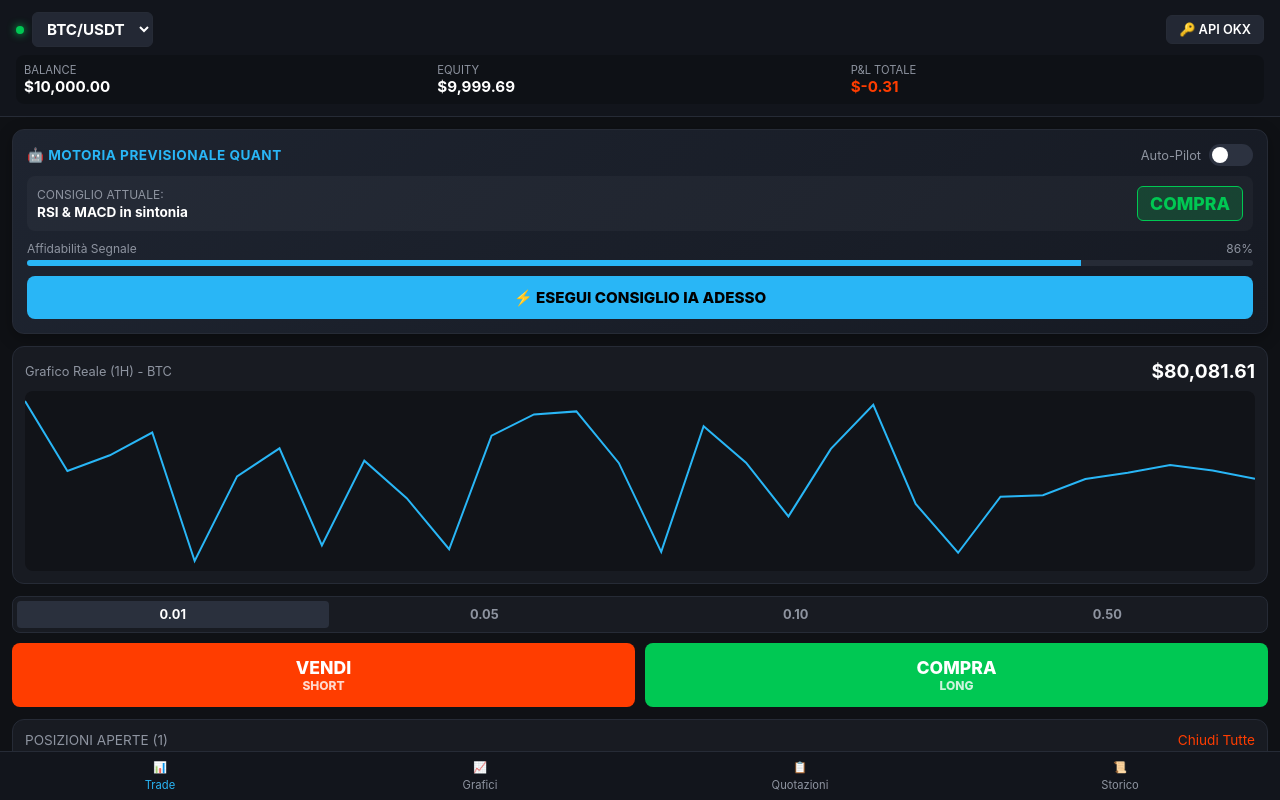
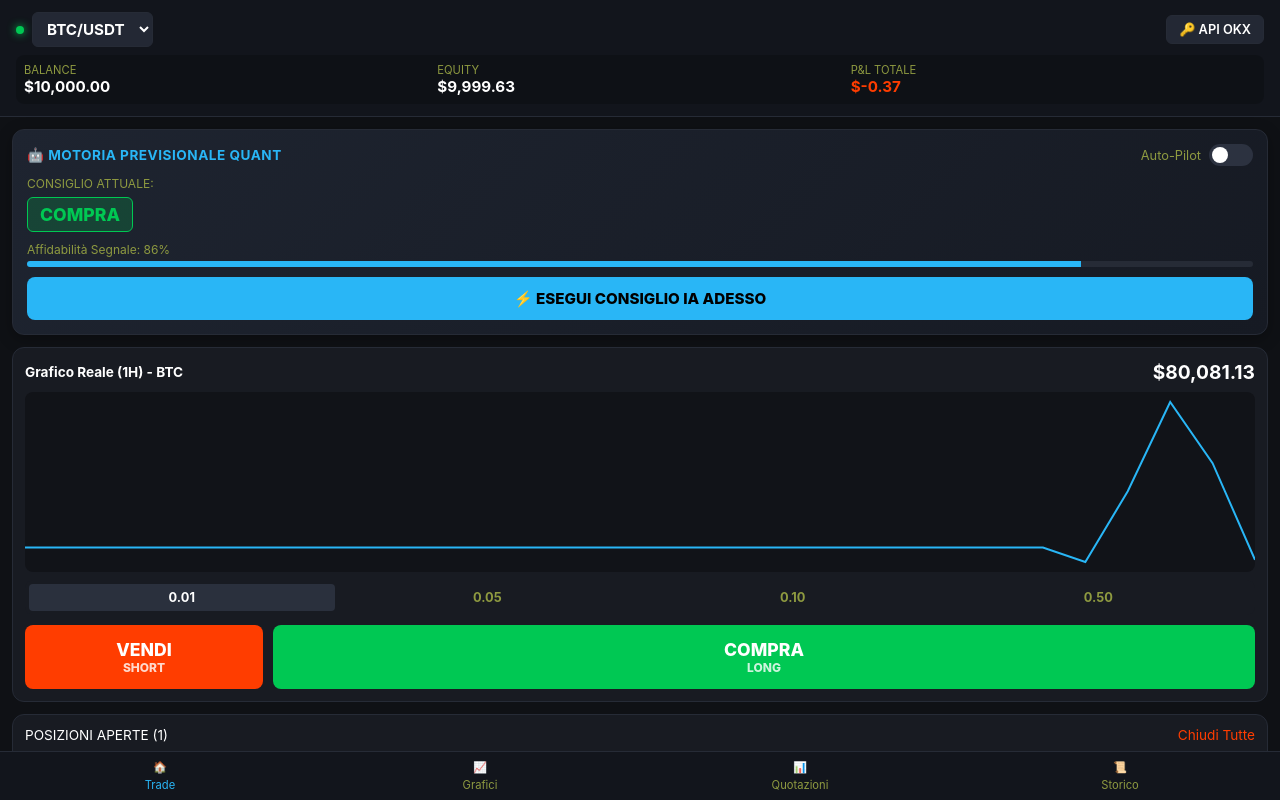
Before and after one commit to andrycally1993-ops/trading-app, a plain HTML site: page index.html in a window 1280 px wide. Both pictures are taken after a click on the button "⚡ ESEGUI CONSIGLIO IA ADESSO". Drawn offline with Linux system fonts and the light colour scheme.

Commit message:
Update index.html

```diff
--- a/index.html
+++ b/index.html
@@ -2,7 +2,7 @@
 <html lang="it">
 <head>
   <meta charset="UTF-8">
-    <meta name="viewport" content="width=device-width, initial-scale=1.0, maximum-scale=1.0, user-scalable=no">
+  <meta name="viewport" content="width=device-width, initial-scale=1.0">
   <title>AI OKX Trader Pro</title>
   <style>
     :root {
@@ -14,10 +14,9 @@
       --accent-blue: #29b6f6;
       --accent-gold: #ffd700;
       --text-main: #ffffff;
-            --text-sub: #8e94a0;
+      --text-sub: #8e9a40;
       --border-color: #262b36;
     }
-
     * {
       box-sizing: border-box;
       margin: 0;
@@ -25,7 +24,6 @@
       font-family: -apple-system, BlinkMacSystemFont, "Segoe UI", Roboto, Helvetica, Arial, sans-serif;
       -webkit-tap-highlight-color: transparent;
     }
-
     body {
       background-color: var(--bg-dark);
       color: var(--text-main);
@@ -34,26 +32,17 @@
       height: 100vh;
       overflow: hidden;
     }
-
     header {
       background-color: var(--bg-header);
       padding: 12px 16px;
       border-bottom: 1px solid var(--border-color);
     }
-
     .header-top {
       display: flex;
       justify-content: space-between;
       align-items: center;
       margin-bottom: 8px;
     }
-
-        .symbol-selector-wrapper {
-            display: flex;
-            align-items: center;
-            gap: 8px;
-        }
-
     .status-dot {
       width: 8px;
       height: 8px;
@@ -61,7 +50,6 @@
       border-radius: 50%;
       box-shadow: 0 0 8px var(--accent-green);
     }
-
     #symbolSelect {
       background: #232834;
       color: var(--text-main);
@@ -72,9 +60,8 @@
       font-weight: 700;
       outline: none;
     }
-
     .api-btn {
-            background-color: #232834;
+      background: #232834;
       color: var(--text-main);
       border: 1px solid var(--border-color);
       padding: 6px 12px;
@@ -83,32 +70,27 @@
       font-weight: 600;
       cursor: pointer;
     }
-
     .metrics-grid {
       display: grid;
       grid-template-columns: repeat(3, 1fr);
       gap: 8px;
-            background: rgba(0,0,0,0.2);
+      background: rgba(0, 0, 0, 0.2);
       padding: 8px;
       border-radius: 8px;
     }
-
     .metric-item {
       display: flex;
       flex-direction: column;
     }
-
     .metric-label {
       font-size: 0.7rem;
       color: var(--text-sub);
       text-transform: uppercase;
     }
-
     .metric-value {
       font-size: 0.95rem;
       font-weight: 700;
     }
-
     main {
       flex: 1;
       overflow-y: auto;
@@ -117,17 +99,14 @@
       flex-direction: column;
       gap: 12px;
     }
-
     .tab-content {
       display: none;
       flex-direction: column;
       gap: 12px;
     }
-
     .tab-content.active {
       display: flex;
     }
-
     .ai-card {
       background: linear-gradient(135deg, #1e2430 0%, #161a23 100%);
       border: 1px solid var(--border-color);
@@ -135,21 +114,18 @@
       padding: 14px;
       box-shadow: 0 4px 15px rgba(0,0,0,0.3);
     }
-
     .ai-header {
       display: flex;
       justify-content: space-between;
       align-items: center;
       margin-bottom: 10px;
     }
-
     .ai-title {
       font-size: 0.85rem;
       color: var(--accent-blue);
       font-weight: 700;
       letter-spacing: 0.5px;
     }
-
     .toggle-container {
       display: flex;
       align-items: center;
@@ -157,16 +133,17 @@
       font-size: 0.8rem;
       color: var(--text-sub);
     }
-
     .switch {
       position: relative;
       display: inline-block;
       width: 44px;
       height: 22px;
     }
-
-        .switch input { opacity: 0; width: 0; height: 0; }
-
+    .switch input {
+      opacity: 0;
+      width: 0;
+      height: 0;
+    }
     .slider {
       position: absolute;
       cursor: pointer;
@@ -175,38 +152,32 @@
       transition: .3s;
       border-radius: 22px;
     }
-
     .slider:before {
       position: absolute;
       content: "";
-            height: 16px; width: 16px;
+      height: 16px;
+      width: 16px;
       left: 3px; bottom: 3px;
       background-color: white;
       transition: .3s;
       border-radius: 50%;
     }
-
-        input:checked + .slider { background-color: var(--accent-green); }
-        input:checked + .slider:before { transform: translateX(22px); }
-
-        .ai-recommendation {
-            display: flex;
-            align-items: center;
-            justify-content: space-between;
-            background: rgba(255,255,255,0.03);
-            padding: 10px;
-            border-radius: 8px;
-            margin-bottom: 10px;
+    input:checked + .slider {
+      background-color: var(--accent-green);
     }
-
+    input:checked + .slider:before {
+      transform: translateX(22px);
+    }
     .signal-badge {
       font-size: 1.1rem;
       font-weight: 800;
       padding: 6px 12px;
       border-radius: 6px;
       text-transform: uppercase;
+      display: inline-block;
+      margin-top: 6px;
+      margin-bottom: 10px;
     }
-
     .signal-buy { background: rgba(0, 200, 83, 0.2); color: var(--accent-green); border: 1px solid var(--accent-green); }
     .signal-sell { background: rgba(255, 61, 0, 0.2); color: var(--accent-red); border: 1px solid var(--accent-red); }
 
@@ -217,14 +188,12 @@
       overflow: hidden;
       margin-top: 4px;
     }
-
     .prob-bar-fill {
       height: 100%;
       background: var(--accent-blue);
       width: 85%;
       transition: width 0.5s ease;
     }
-
     .btn-action-ai {
       width: 100%;
       padding: 12px;
@@ -235,52 +204,45 @@
       font-weight: 800;
       font-size: 0.95rem;
       cursor: pointer;
+      margin-top: 10px;
     }
-
     .chart-card {
       background: var(--bg-card);
       border-radius: 12px;
+      border: 1px solid var(--border-color);
       padding: 12px;
-            border: 1px solid var(--border-color);
       display: flex;
       flex-direction: column;
       gap: 8px;
     }
-
     .chart-header {
       display: flex;
       justify-content: space-between;
       align-items: center;
     }
-
     .live-price {
       font-size: 1.2rem;
       font-weight: 700;
     }
-
     #chartCanvas {
       width: 100%;
       height: 180px;
       background: #111318;
       border-radius: 8px;
     }
-
     .trade-controls {
       display: grid;
-            grid-template-columns: 1fr 1fr;
+      grid-template-columns: repeat(5, 1fr);
       gap: 10px;
     }
-
     .lot-selector {
-            grid-column: span 2;
+      grid-column: span 5;
       display: flex;
       justify-content: space-between;
       background: var(--bg-card);
       padding: 4px;
       border-radius: 8px;
-            border: 1px solid var(--border-color);
     }
-
     .lot-btn {
       flex: 1;
       background: transparent;
@@ -289,15 +251,13 @@
       padding: 6px;
       font-size: 0.8rem;
       font-weight: 700;
+      cursor: pointer;
       border-radius: 4px;
-            cursor: pointer;
     }
-
     .lot-btn.active {
       background: #2a303d;
       color: var(--text-main);
     }
-
     .btn-trade {
       padding: 14px;
       border: none;
@@ -309,27 +269,23 @@
       display: flex;
       flex-direction: column;
       align-items: center;
+      justify-content: center;
     }
-
     .btn-buy { background: var(--accent-green); }
     .btn-sell { background: var(--accent-red); }
-
     .positions-card {
       background: var(--bg-card);
       border-radius: 12px;
       padding: 12px;
       border: 1px solid var(--border-color);
     }
-
     .positions-header {
       display: flex;
       justify-content: space-between;
       align-items: center;
       margin-bottom: 8px;
       font-size: 0.85rem;
-            color: var(--text-sub);
     }
-
     .position-item {
       display: flex;
       justify-content: space-between;
@@ -337,16 +293,12 @@
       padding: 10px 0;
       border-bottom: 1px solid rgba(255,255,255,0.05);
     }
-
-        .pos-symbol { font-weight: 700; font-size: 0.9rem; }
-        .pos-type { font-size: 0.75rem; font-weight: 700; padding: 2px 6px; border-radius: 4px; }
-        .pos-type.buy { color: var(--accent-green); background: rgba(0,200,83,0.1); }
-        .pos-type.sell { color: var(--accent-red); background: rgba(255,61,0,0.1); }
-
-        .pos-pnl { font-weight: 700; font-size: 0.95rem; }
+    .pos-symbol { font-weight: 700; font-size: 0.75rem; }
+    .pos-type { font-size: 0.75rem; text-transform: uppercase; padding: 2px 6px; border-radius: 4px; }
+    .pos-type.buy { background: rgba(0,200,83,0.1); color: var(--accent-green); }
+    .pos-type.sell { background: rgba(255,61,0,0.1); color: var(--accent-red); }
     .pnl-plus { color: var(--accent-green); }
     .pnl-minus { color: var(--accent-red); }
-
     .btn-close-pos {
       background: #2a303d;
       border: none;
@@ -356,7 +308,6 @@
       font-size: 0.75rem;
       cursor: pointer;
     }
-
     nav {
       background-color: var(--bg-header);
       border-top: 1px solid var(--border-color);
@@ -364,7 +315,6 @@
       grid-template-columns: repeat(4, 1fr);
       padding: 8px 0;
     }
-
     .nav-item {
       display: flex;
       flex-direction: column;
@@ -374,11 +324,9 @@
       font-size: 0.7rem;
       cursor: pointer;
     }
-
     .nav-item.active {
       color: var(--accent-blue);
     }
-
     .modal {
       display: none;
       position: fixed;
@@ -389,7 +337,6 @@
       justify-content: center;
       padding: 20px;
     }
-
     .modal-content {
       background: var(--bg-card);
       border-radius: 12px;
@@ -398,18 +345,15 @@
       max-width: 400px;
       border: 1px solid var(--border-color);
     }
-
     .form-group {
       margin-bottom: 12px;
     }
-
     .form-group label {
-            display: block;
       font-size: 0.8rem;
       color: var(--text-sub);
+      display: block;
       margin-bottom: 4px;
     }
-
     .form-group input, .form-group select {
       width: 100%;
       padding: 10px;
@@ -422,10 +366,9 @@
   </style>
 </head>
 <body>
-
   <header>
     <div class="header-top">
-            <div class="symbol-selector-wrapper">
+      <div style="display: flex; align-items: center; gap: 8px;">
         <div class="status-dot"></div>
         <select id="symbolSelect" onchange="changeSymbol()">
           <option value="BTC/USDT">BTC/USDT</option>
@@ -436,7 +379,6 @@
       </div>
       <button class="api-btn" onclick="openModal()">🔑 API OKX</button>
     </div>
-
     <div class="metrics-grid">
       <div class="metric-item">
         <span class="metric-label">Balance</span>
@@ -455,7 +397,6 @@
 
   <main>
     <div id="tab-trade" class="tab-content active">
-
       <div class="ai-card">
         <div class="ai-header">
           <span class="ai-title">🤖 MOTORIA PREVISIONALE QUANT</span>
@@ -467,36 +408,21 @@
             </label>
           </div>
         </div>
-
-                <div class="ai-recommendation">
-                    <div>
         <div style="font-size: 0.75rem; color: var(--text-sub);">CONSIGLIO ATTUALE:</div>
-                        <div style="font-size: 0.85rem; font-weight: 700; margin-top:2px;" id="aiReason">RSI & MACD in sintonia</div>
+        <div id="aiSignalBadge" class="signal-badge signal-buy">COMPRA</div>
+        <div style="font-size: 0.75rem; color: var(--text-sub);">Affidabilità Segnale: <span id="probVal">88%</span></div>
+        <div class="prob-bar-bg">
+          <div id="probBar" class="prob-bar-fill"></div>
         </div>
-                    <div class="signal-badge signal-buy" id="aiSignalBadge">COMPRA</div>
-                </div>
-
-                <div style="margin-bottom: 10px;">
-                    <div style="display: flex; justify-content: space-between; font-size: 0.75rem; color: var(--text-sub);">
-                        <span>Affidabilità Segnale</span>
-                        <span id="probVal">88%</span>
-                    </div>
-                    <div class="prob-bar-bg">
-                        <div class="prob-bar-fill" id="probBar"></div>
-                    </div>
-                </div>
-
         <button class="btn-action-ai" onclick="executeAiTrade()">⚡ ESEGUI CONSIGLIO IA ADESSO</button>
       </div>
 
       <div class="chart-card">
         <div class="chart-header">
-                    <span style="font-size:0.8rem; color:var(--text-sub);" id="chartTitle">Grafico Reale (1H) - BTC</span>
+          <span style="font-size: 0.85rem; font-weight: 700;" id="chartTitle">Grafico Reale (1H) - BTC</span>
           <span class="live-price" id="livePrice">$80,084.01</span>
         </div>
         <canvas id="chartCanvas"></canvas>
-            </div>
-
         <div class="trade-controls">
           <div class="lot-selector">
             <button class="lot-btn active" onclick="setLot(0.01, this)">0.01</button>
@@ -504,34 +430,32 @@
             <button class="lot-btn" onclick="setLot(0.10, this)">0.10</button>
             <button class="lot-btn" onclick="setLot(0.50, this)">0.50</button>
           </div>
-
           <button class="btn-trade btn-sell" onclick="placeOrder('SELL')">
             <span>VENDI</span>
             <span style="font-size: 0.75rem; opacity: 0.8;">SHORT</span>
           </button>
-
-                <button class="btn-trade btn-buy" onclick="placeOrder('BUY')">
+          <button class="btn-trade btn-buy" style="grid-column: span 4;" onclick="placeOrder('BUY')">
             <span>COMPRA</span>
             <span style="font-size: 0.75rem; opacity: 0.8;">LONG</span>
           </button>
+        </div>
       </div>
 
       <div class="positions-card">
         <div class="positions-header">
           <span>POSIZIONI APERTE (<span id="posCount">0</span>)</span>
-                    <span style="color:var(--accent-red); cursor:pointer;" onclick="closeAllPositions()">Chiudi Tutte</span>
+          <span style="color: var(--accent-red); cursor: pointer;" onclick="closeAllPositions()">Chiudi Tutte</span>
         </div>
-                <div id="positionsContainer">
-                    <div style="text-align:center; padding: 15px; color:var(--text-sub); font-size:0.85rem;">Nessuna posizione aperta</div>
+        <div id="positionsContainer" style="text-align: center; padding: 15px; color: var(--text-sub); font-size: 0.85rem;">
+          Nessuna posizione aperta
         </div>
       </div>
-
     </div>
   </main>
 
   <nav>
     <div class="nav-item active">
-            <span>📊</span>
+      <span>🏠</span>
       <span>Trade</span>
     </div>
     <div class="nav-item" onclick="alert('Grafici avanzati attivi')">
@@ -539,7 +463,7 @@
       <span>Grafici</span>
     </div>
     <div class="nav-item" onclick="alert('Mercati OKX sincronizzati')">
-            <span>📋</span>
+      <span>📊</span>
       <span>Quotazioni</span>
     </div>
     <div class="nav-item" onclick="alert('Storico ordini salvato')">
@@ -551,7 +475,6 @@
   <div class="modal" id="apiModal">
     <div class="modal-content">
       <h3 style="margin-bottom: 12px;">🔑 Configurazione OKX</h3>
-
       <div class="form-group">
         <label>Modalità Account</label>
         <select id="apiEnv">
@@ -559,22 +482,18 @@
           <option value="real">Reale (Soldi Veri)</option>
         </select>
       </div>
-
       <div class="form-group">
         <label>API Key OKX</label>
         <input type="text" id="apiKey" placeholder="Inserisci API Key">
       </div>
-
       <div class="form-group">
         <label>Secret Key OKX</label>
         <input type="password" id="apiSecret" placeholder="Inserisci Secret Key">
       </div>
-
       <div class="form-group">
         <label>Passphrase API</label>
         <input type="password" id="apiPass" placeholder="Inserisci Passphrase">
       </div>
-
       <button class="btn-action-ai" onclick="saveSettings()">SALVA E CONNETTI</button>
     </div>
   </div>
@@ -598,14 +517,14 @@
 
     const canvas = document.getElementById('chartCanvas');
     const ctx = canvas.getContext('2d');
-        let chartData = Array.from({length: 30}, () => currentPrice + (Math.random() - 0.5) * (currentPrice * 0.005));
+    let chartData = Array.from({ length: 30 }, () => currentPrice);
 
     function changeSymbol() {
       const select = document.getElementById('symbolSelect');
       currentSymbol = select.value;
       currentPrice = basePrices[currentSymbol];
-            document.getElementById('chartTitle').innerText = `Grafico Reale (1H) - ${currentSymbol.split('/')[0]}`;
-            chartData = Array.from({length: 30}, () => currentPrice + (Math.random() - 0.5) * (currentPrice * 0.005));
+      chartData = Array.from({ length: 30 }, () => currentPrice);
+      document.getElementById('chartTitle').innerText = `Grafico Reale (1H) - ${currentSymbol}`;
       drawChart();
     }
 
@@ -628,12 +547,11 @@
         if (index === 0) ctx.moveTo(x, y);
         else ctx.lineTo(x, y);
       });
-
       ctx.stroke();
     }
 
     setInterval(() => {
-            const volatility = currentPrice * 0.0005;
+      const volatility = currentPrice * 0.0006;
       const change = (Math.random() - 0.49) * volatility;
       currentPrice += change;
       basePrices[currentSymbol] = currentPrice;
@@ -647,17 +565,15 @@
 
       if (Math.random() > 0.8) {
         aiProb = Math.floor(75 + Math.random() * 20);
-                aiCurrentSignal = Math.random() > 0.4 ? 'BUY' : 'SELL';
-
+        aiCurrentSignal = Math.random() > 0.4 ? 'COMPRA' : 'VENDI';
         const badge = document.getElementById('aiSignalBadge');
-                badge.innerText = aiCurrentSignal === 'BUY' ? 'COMPRA' : 'VENDI';
-                badge.className = `signal-badge ${aiCurrentSignal === 'BUY' ? 'signal-buy' : 'signal-sell'}`;
-
+        badge.innerText = aiCurrentSignal;
+        badge.className = `signal-badge ${aiCurrentSignal === 'COMPRA' ? 'signal-buy' : 'signal-sell'}`;
         document.getElementById('probVal').innerText = `${aiProb}%`;
         document.getElementById('probBar').style.width = `${aiProb}%`;
 
         if (autoPilot && aiProb > 85) {
-                    placeOrder(aiCurrentSignal);
+          placeOrder(aiCurrentSignal === 'COMPRA' ? 'BUY' : 'SELL');
         }
       }
     }, 1500);
@@ -682,30 +598,26 @@
     }
 
     function updatePositions() {
-            let totalPnl = 0;
+      let totalPnL = 0;
       const container = document.getElementById('positionsContainer');
 
       if (positions.length === 0) {
-                container.innerHTML = `<div style="text-align:center; padding: 15px; color:var(--text-sub); font-size:0.85rem;">Nessuna posizione aperta</div>`;
+        container.innerHTML = `<div style="text-align: center; color: var(--text-sub); font-size: 0.85rem;">Nessuna posizione aperta</div>`;
       } else {
         container.innerHTML = positions.map(pos => {
-                    const pairCurrentPrice = basePrices[pos.symbol];
-                    const diff = pairCurrentPrice - pos.entryPrice;
-                    pos.pnl = pos.type === 'BUY' ? (diff * pos.amount) : (-diff * pos.amount);
-                    totalPnl += pos.pnl;
-
-                    const pnlClass = pos.pnl >= 0 ? 'pnl-plus' : 'pnl-minus';
-
+          const diff = pos.symbol === currentSymbol ? currentPrice - pos.entryPrice : 0;
+          pos.pnl = pos.type === 'BUY' ? diff * pos.amount : -diff * pos.amount;
+          totalPnL += pos.pnl;
           return `
             <div class="position-item">
               <div>
                 <span class="pos-symbol">${pos.symbol}</span>
                 <span class="pos-type ${pos.type.toLowerCase()}">${pos.type} ${pos.amount}</span>
-                                <div style="font-size: 0.75rem; color: var(--text-sub); margin-top:2px;">Entrata: $${pos.entryPrice.toFixed(2)}</div>
+                <div style="font-size: 0.7rem; color: var(--text-sub); margin-top: 2px;">Entrata: $${pos.entryPrice.toFixed(2)}</div>
               </div>
-                            <div style="text-align:right;">
-                                <div class="pos-pnl ${pnlClass}">${pos.pnl >= 0 ? '+' : ''}$${pos.pnl.toFixed(2)}</div>
-                                <button class="btn-close-pos" onclick="closePos(${pos.id})" style="margin-top:2px;">Chiudi</button>
+              <div style="text-align: right;">
+                <div class="${pos.pnl >= 0 ? 'pnl-plus' : 'pnl-minus'}" style="font-weight: 700;">${pos.pnl >= 0 ? '+' : ''}$${pos.pnl.toFixed(2)}</div>
+                <button class="btn-close-pos" onclick="closePos(${pos.id})" style="margin-top: 2px;">Chiudi</button>
               </div>
             </div>
           `;
@@ -713,12 +625,11 @@
       }
 
       document.getElementById('posCount').innerText = positions.length;
-            const equity = balance + totalPnl;
-            document.getElementById('equityVal').innerText = `$${equity.toLocaleString('en-US', {minimumFractionDigits: 2})}`;
+      document.getElementById('equityVal').innerText = `$${(balance + totalPnL).toLocaleString('en-US', {minimumFractionDigits: 2, maximumFractionDigits: 2})}`;
 
-            const pnlElem = document.getElementById('pnlVal');
-            pnlElem.innerText = `${totalPnl >= 0 ? '+' : ''}$${totalPnl.toFixed(2)}`;
-            pnlElem.className = `metric-value ${totalPnl >= 0 ? 'pnl-plus' : 'pnl-minus'}`;
+      const pnlEl = document.getElementById('pnlVal');
+      pnlEl.innerText = `${totalPnL >= 0 ? '+' : ''}$${totalPnL.toFixed(2)}`;
+      pnlEl.className = `metric-value ${totalPnL >= 0 ? 'pnl-plus' : 'pnl-minus'}`;
     }
 
     function closePos(id) {
@@ -726,7 +637,7 @@
       if (posIndex !== -1) {
         balance += positions[posIndex].pnl;
         positions.splice(posIndex, 1);
-                document.getElementById('balanceVal').innerText = `$${balance.toLocaleString('en-US', {minimumFractionDigits: 2})}`;
+        document.getElementById('balanceVal').innerText = `$${balance.toLocaleString('en-US', {minimumFractionDigits: 2, maximumFractionDigits: 2})}`;
         updatePositions();
       }
     }
@@ -734,19 +645,21 @@
     function closeAllPositions() {
       positions.forEach(p => balance += p.pnl);
       positions = [];
-            document.getElementById('balanceVal').innerText = `$${balance.toLocaleString('en-US', {minimumFractionDigits: 2})}`;
+      document.getElementById('balanceVal').innerText = `$${balance.toLocaleString('en-US', {minimumFractionDigits: 2, maximumFractionDigits: 2})}`;
       updatePositions();
     }
 
     function executeAiTrade() {
-            placeOrder(aiCurrentSignal);
+      placeOrder(aiCurrentSignal === 'COMPRA' ? 'BUY' : 'SELL');
     }
 
     function toggleAutopilot() {
       autoPilot = document.getElementById('autopilotCheck').checked;
     }
 
-        function openModal() { document.getElementById('apiModal').style.display = 'flex'; }
+    function openModal() {
+      document.getElementById('apiModal').style.display = 'flex';
+    }
 
     async function saveSettings() {
       const env = document.getElementById('apiEnv').value;
@@ -754,44 +667,64 @@
       const secretKey = document.getElementById('apiSecret').value;
       const passphrase = document.getElementById('apiPass').value;
 
+      // Salvataggio permanente nel browser
+      localStorage.setItem('apiEnv', env);
+      localStorage.setItem('apiKey', apiKey);
+      localStorage.setItem('apiSecret', secretKey);
+      localStorage.setItem('apiPass', passphrase);
+
       try {
         const response = await fetch('/api/config', {
           method: 'POST',
           headers: { 'Content-Type': 'application/json' },
           body: JSON.stringify({ env, apiKey, secretKey, passphrase })
         });
-                await response.json();
-
+        if (response.ok) {
           document.getElementById('apiModal').style.display = 'none';
-                if(env === 'real') {
+          if (env === 'real') {
             alert('Configurazione salvata! Connessione al conto Reale OKX stabilita.');
-                    fetchRealBalance();
+            if (typeof FetchRealBalance === 'function') FetchRealBalance();
           } else {
             alert('Modalità Demo attiva.');
-                    location.reload();
+          }
+        } else {
+          alert('Errore nel salvataggio della configurazione.');
         }
       } catch (err) {
         alert('Errore di comunicazione con il server.');
       }
     }
 
-        async function fetchRealBalance() {
-            try {
-                const res = await fetch('/api/balance');
-                const data = await res.json();
-                if(data.real) {
-                    balance = data.balance;
-                    document.getElementById('balanceVal').innerText = `$${balance.toLocaleString('en-US', {minimumFractionDigits: 2})}`;
-                    document.getElementById('equityVal').innerText = `$${balance.toLocaleString('en-US', {minimumFractionDigits: 2})}`;
-                    updatePositions();
-                }
-            } catch (e) {
-                console.log("Impossibile recuperare il saldo reale");
-            }
-        }
-
     window.onload = () => {
       drawChart();
+
+      // Ripristino automatico da localStorage
+      const savedEnv = localStorage.getItem('apiEnv');
+      const savedKey = localStorage.getItem('apiKey');
+      const savedSecret = localStorage.getItem('apiSecret');
+      const savedPass = localStorage.getItem('apiPass');
+
+      if (savedEnv) document.getElementById('apiEnv').value = savedEnv;
+      if (savedKey) document.getElementById('apiKey').value = savedKey;
+      if (savedSecret) document.getElementById('apiSecret').value = savedSecret;
+      if (savedPass) document.getElementById('apiPass').value = savedPass;
+
+      if (savedKey) {
+        fetch('/api/config', {
+          method: 'POST',
+          headers: { 'Content-Type': 'application/json' },
+          body: JSON.stringify({
+            env: savedEnv || 'demo',
+            apiKey: savedKey,
+            secretKey: savedSecret,
+            passphrase: savedPass
+          })
+        }).then(() => {
+          if (savedEnv === 'real' && typeof FetchRealBalance === 'function') {
+            FetchRealBalance();
+          }
+        }).catch(err => console.log("Ripristino automatico fallito:", err));
+      }
     };
   </script>
 </body>
```
Lines whose indentation alone changed are shown as unchanged.
